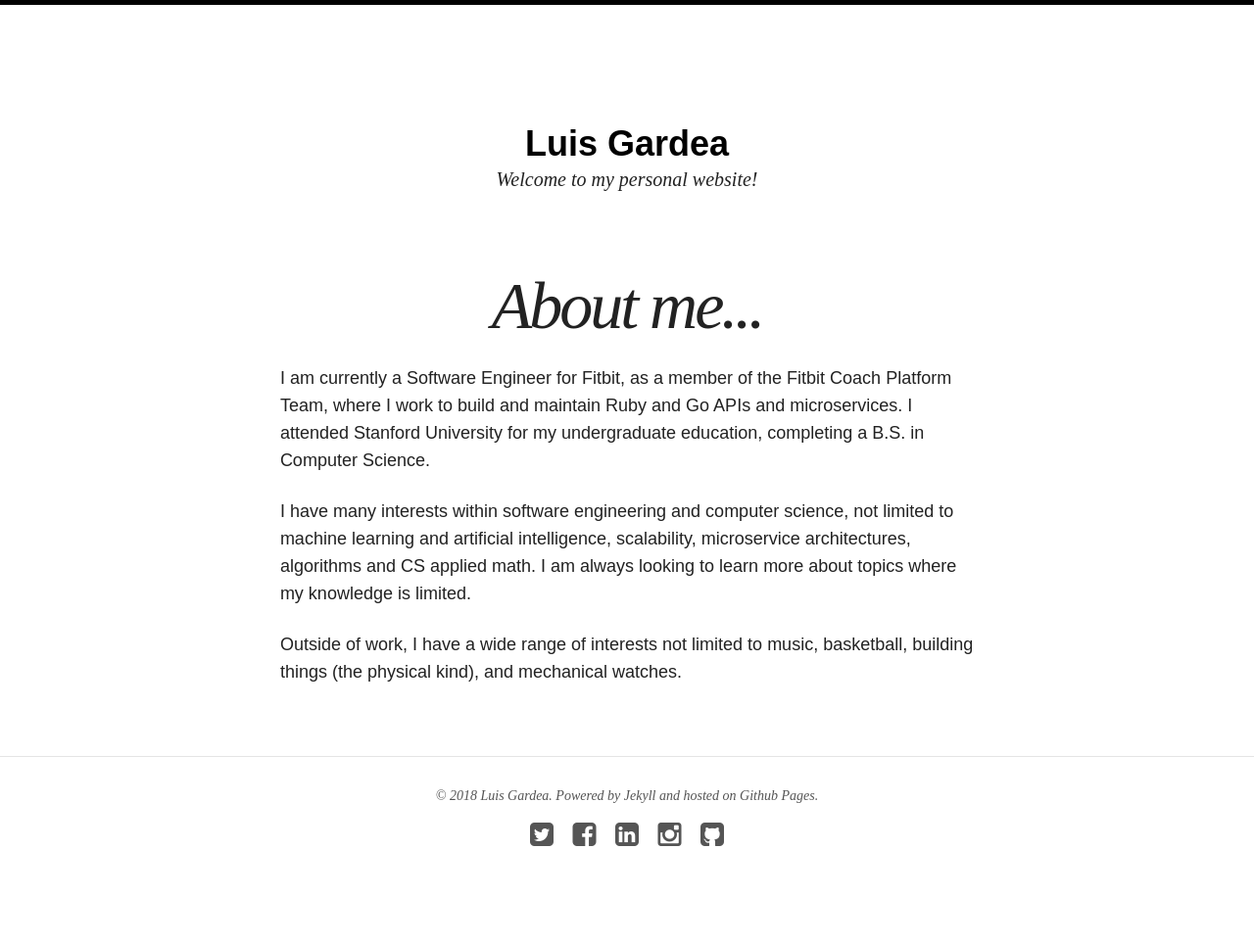
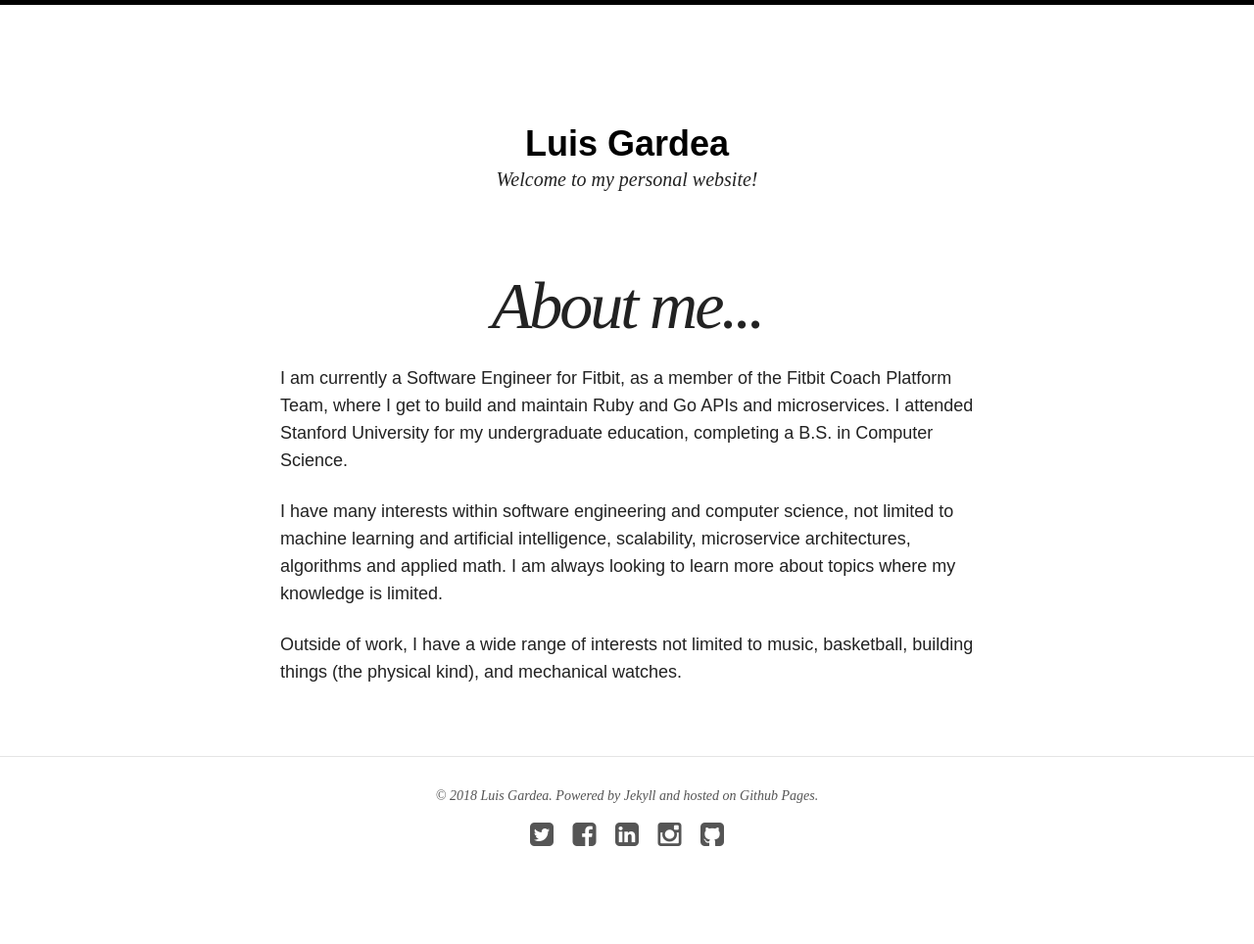
Before and after one commit to luis-gardea/luis-gardea.github.io, a Jekyll site: the page built from about/index.md, in a window 1280 px wide. Shown: the whole page at 98% size. Built offline with Jekyll 4.4.1, drawn with Linux system fonts in a browser that asks for light colours; nearby versions of some CDN libraries.

Commit message:
Update index.md

```diff
--- a/about/index.md
+++ b/about/index.md
@@ -8,8 +8,8 @@
   creditlink: http://wegraphics.net/downloads/free-ultimate-blurred-background-pack/ -->
 ---
 
-I am currently a Software Engineer for Fitbit, as a member of the Fitbit Coach Platform Team, where I work to build and maintain Ruby and Go APIs and microservices. I attended Stanford University for my undergraduate education, completing a B.S. in Computer Science.
+I am currently a Software Engineer for Fitbit, as a member of the Fitbit Coach Platform Team, where I get to build and maintain Ruby and Go APIs and microservices. I attended Stanford University for my undergraduate education, completing a B.S. in Computer Science.
 
-I have many interests within software engineering and computer science, not limited to machine learning and artificial intelligence, scalability, microservice architectures, algorithms and CS applied math. I am always looking to learn more about topics where my knowledge is limited.
+I have many interests within software engineering and computer science, not limited to machine learning and artificial intelligence, scalability, microservice architectures, algorithms and applied math. I am always looking to learn more about topics where my knowledge is limited.
 
 Outside of work, I have a wide range of interests not limited to music, basketball, building things (the physical kind), and mechanical watches.
```
